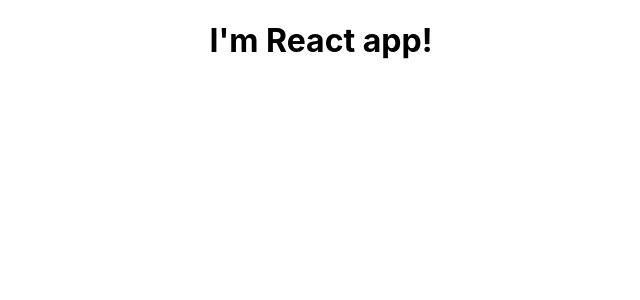
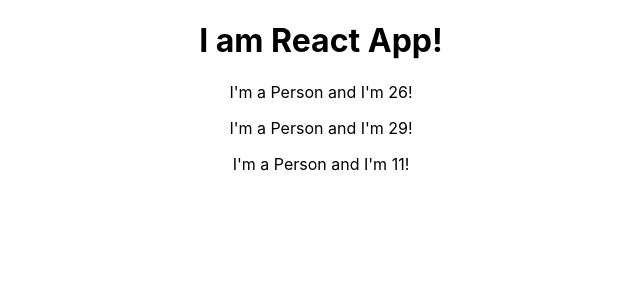
Before and after one commit to annrogal/react-course, a React (Create React App) app in the folder react-complete-guide/: page / in a window 1280 px wide. Shown: the top 300 px of the page, without its empty margins (319-959 px from the left). Built offline with nearby package versions, Linux system fonts and the light colour scheme.

Commit message:
dynamic component change

```diff
--- a/react-complete-guide/src/App.js
+++ b/react-complete-guide/src/App.js
@@ -1,14 +1,18 @@
 import React, { Component } from 'react';
 import './App.css';
+import Person from './Person/Person'
 
 class App extends Component {
   render() {
-    // return (
-    //   <div className="App">
-    //     <h1>I am React App!</h1>
-    //   </div>
-    // );
-    return React.createElement('div', {className: 'App'}, React.createElement('h1', null, 'I\'m React app!'))
+     return (
+       <div className="App">
+         <h1>I am React App!</h1>
+        <Person />
+        <Person />
+        <Person />
+       </div>
+     );
+    //return React.createElement('div', {className: 'App'}, React.createElement('h1', null, 'I\'m React app!'))
   }
 }
 
--- /dev/null
+++ b/react-complete-guide/src/Person/Person.js
@@ -0,0 +1,7 @@
+import React from 'react'
+
+const person = () => {
+    return <p>I'm a Person and I'm {Math.floor(Math.random() * 30)}!</p>
+}
+
+export default person
```
